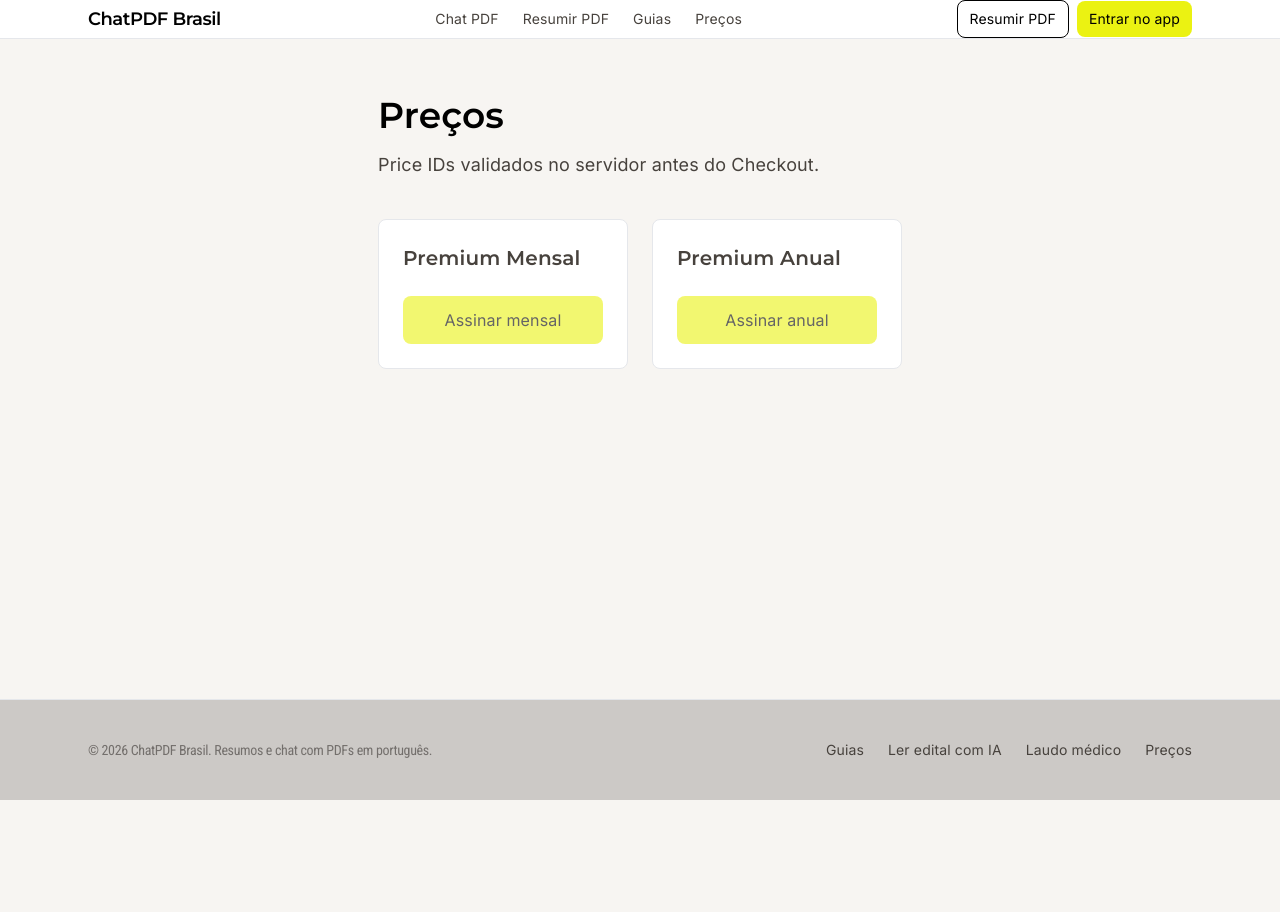
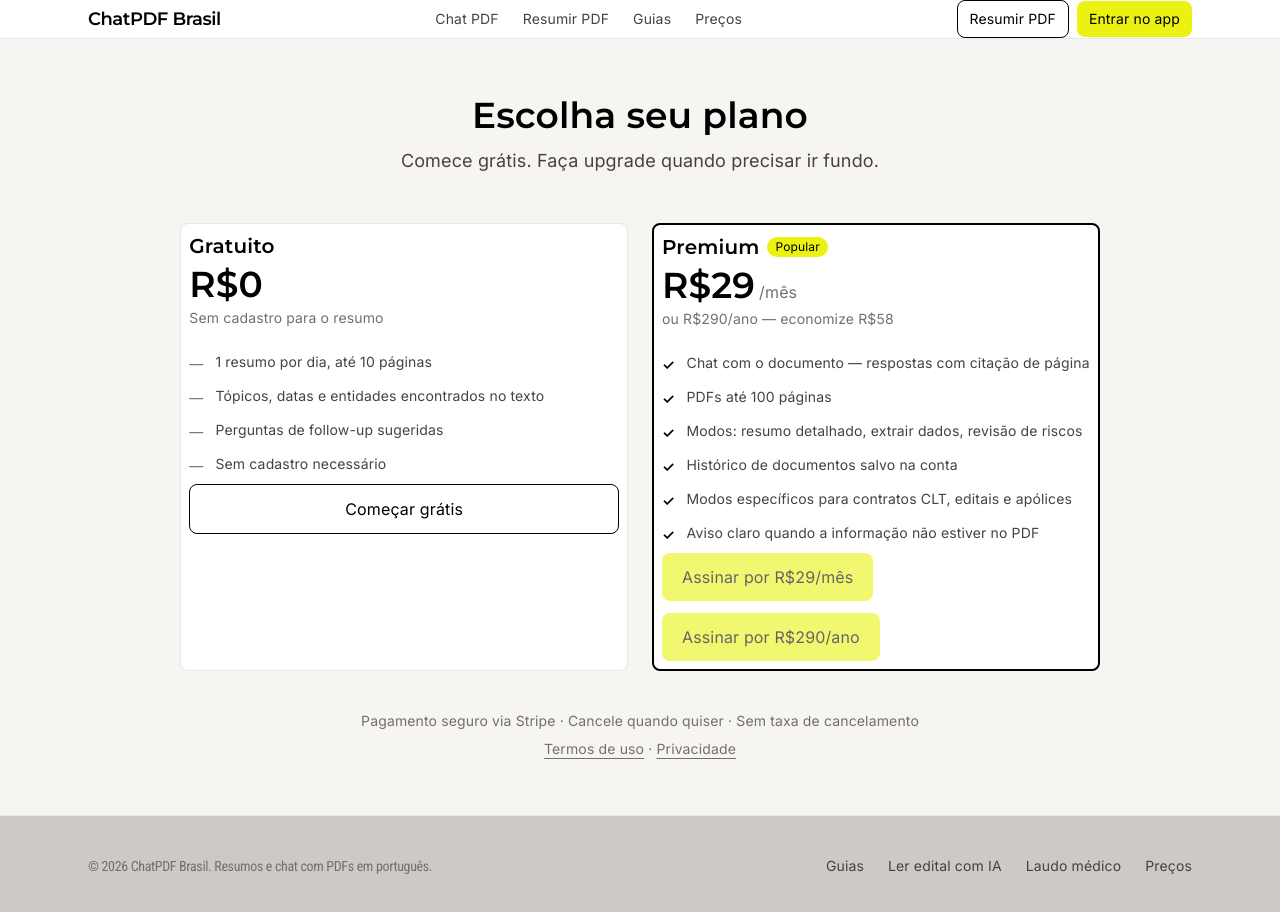
Before and after one commit to marcobrit0/chat-pdf, a Next.js app: page /precos in a window 1280 px wide. Shown: the top 912 px of the page. Before the commit the page ends 800 px from the top, so only its background shows below. Built offline with nearby package versions, Linux system fonts and the light colour scheme; no server answers.

Commit message:
feat: redesign precos page with real BRL prices and fix cancel URL

```diff
--- a/app/(marketing)/precos/page.tsx
+++ b/app/(marketing)/precos/page.tsx
@@ -1,34 +1,131 @@
+import Link from "next/link";
 import { CheckoutButton } from "@/components/marketing/CheckoutButton";
 import { buildPageMetadata } from "@/lib/seo";
 
 export const metadata = buildPageMetadata({
   title: "Preços — ChatPDF Brasil",
-  description: "Planos Premium com Stripe.",
+  description:
+    "Resumo gratuito para PDFs curtos. Premium a partir de R$29/mês: chat com citações de página, PDFs até 100 páginas e modos de análise.",
   path: "/precos",
 });
+
+const freeFeatures = [
+  "1 resumo por dia, até 10 páginas",
+  "Tópicos, datas e entidades encontrados no texto",
+  "Perguntas de follow-up sugeridas",
+  "Sem cadastro necessário",
+];
+
+const premiumFeatures = [
+  "Chat com o documento — respostas com citação de página",
+  "PDFs até 100 páginas",
+  "Modos: resumo detalhado, extrair dados, revisão de riscos",
+  "Histórico de documentos salvo na conta",
+  "Modos específicos para contratos CLT, editais e apólices",
+  "Aviso claro quando a informação não estiver no PDF",
+];
 
 export default function PrecosPage() {
   const monthly = process.env.NEXT_PUBLIC_STRIPE_PRICE_MONTHLY ?? "";
   const yearly = process.env.NEXT_PUBLIC_STRIPE_PRICE_YEARLY ?? "";
 
   return (
-    <article className="mx-auto max-w-6xl px-4 py-14 sm:px-6">
-      <h1 className="font-display text-4xl font-semibold text-midnight-ink">Preços</h1>
-      <p className="mt-4 text-lg text-charcoal-text">Price IDs validados no servidor antes do Checkout.</p>
-      <div className="mt-10 grid gap-6 md:grid-cols-2">
-        <section className="rounded-[length:var(--radius-cards)] border border-subtle-gray bg-crisp-white p-6">
-          <h2 className="font-display text-xl font-semibold">Premium Mensal</h2>
-          <div className="mt-6">
-            <CheckoutButton priceId={monthly} label="Assinar mensal" />
+    <article className="mx-auto max-w-5xl px-4 py-14 sm:px-6">
+      <header className="space-y-3 text-center">
+        <h1 className="font-display text-4xl font-semibold text-midnight-ink">
+          Escolha seu plano
+        </h1>
+        <p className="text-lg text-charcoal-text">
+          Comece grátis. Faça upgrade quando precisar ir fundo.
+        </p>
+      </header>
+
+      <div className="mt-12 grid gap-6 md:grid-cols-2">
+        {/* Free */}
+        <section className="rounded-[length:var(--radius-cards)] border border-subtle-gray bg-crisp-white p-8">
+          <div className="space-y-1">
+            <h2 className="font-display text-xl font-semibold text-midnight-ink">
+              Gratuito
+            </h2>
+            <div className="flex items-baseline gap-1">
+              <span className="font-display text-4xl font-semibold text-midnight-ink">
+                R$0
+              </span>
+            </div>
+            <p className="text-sm text-faded-stone">Sem cadastro para o resumo</p>
+          </div>
+
+          <ul className="mt-6 space-y-3">
+            {freeFeatures.map((f) => (
+              <li key={f} className="flex items-start gap-3 text-sm text-charcoal-text">
+                <span className="mt-0.5 shrink-0 text-faded-stone">—</span>
+                {f}
+              </li>
+            ))}
+          </ul>
+
+          <div className="mt-8">
+            <Link
+              href="/resumir-pdf"
+              className="inline-flex w-full items-center justify-center rounded-[length:var(--radius-buttons)] border border-midnight-ink px-5 py-3 text-base font-medium text-midnight-ink transition-transform hover:-translate-y-0.5"
+            >
+              Começar grátis
+            </Link>
           </div>
         </section>
-        <section className="rounded-[length:var(--radius-cards)] border border-subtle-gray bg-crisp-white p-6">
-          <h2 className="font-display text-xl font-semibold">Premium Anual</h2>
-          <div className="mt-6">
-            <CheckoutButton priceId={yearly} label="Assinar anual" />
+
+        {/* Premium */}
+        <section className="rounded-[length:var(--radius-cards)] border-2 border-midnight-ink bg-crisp-white p-8">
+          <div className="space-y-1">
+            <div className="flex items-center gap-2">
+              <h2 className="font-display text-xl font-semibold text-midnight-ink">
+                Premium
+              </h2>
+              <span className="rounded-full bg-apollo-gold px-2 py-0.5 text-xs font-medium text-midnight-ink">
+                Popular
+              </span>
+            </div>
+            <div className="flex items-baseline gap-1">
+              <span className="font-display text-4xl font-semibold text-midnight-ink">
+                R$29
+              </span>
+              <span className="text-base text-faded-stone">/mês</span>
+            </div>
+            <p className="text-sm text-faded-stone">
+              ou R$290/ano — economize R$58
+            </p>
+          </div>
+
+          <ul className="mt-6 space-y-3">
+            {premiumFeatures.map((f) => (
+              <li key={f} className="flex items-start gap-3 text-sm text-charcoal-text">
+                <span className="mt-0.5 shrink-0 font-semibold text-midnight-ink">✓</span>
+                {f}
+              </li>
+            ))}
+          </ul>
+
+          <div className="mt-8 space-y-3">
+            <CheckoutButton priceId={monthly} label="Assinar por R$29/mês" />
+            <CheckoutButton priceId={yearly} label="Assinar por R$290/ano" />
           </div>
         </section>
       </div>
+
+      <footer className="mt-10 space-y-2 text-center">
+        <p className="text-sm text-faded-stone">
+          Pagamento seguro via Stripe · Cancele quando quiser · Sem taxa de cancelamento
+        </p>
+        <p className="text-sm text-faded-stone">
+          <Link href="/termos" className="underline underline-offset-4">
+            Termos de uso
+          </Link>{" "}
+          ·{" "}
+          <Link href="/privacidade" className="underline underline-offset-4">
+            Privacidade
+          </Link>
+        </p>
+      </footer>
     </article>
   );
 }
--- a/app/api/stripe/checkout/route.ts
+++ b/app/api/stripe/checkout/route.ts
@@ -73,7 +73,7 @@
       mode: "subscription",
       line_items: [{ price: priceId, quantity: 1 }],
       success_url: `${site}/app?checkout=success`,
-      cancel_url: `${site}/pricing?checkout=cancel`,
+      cancel_url: `${site}/precos?checkout=cancel`,
       client_reference_id: user.id,
       metadata: {
         supabase_user_id: user.id,
```
